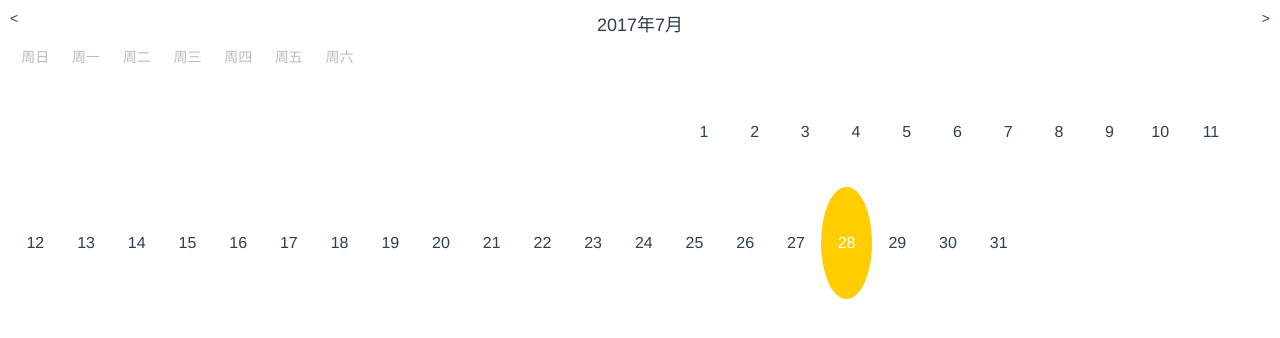
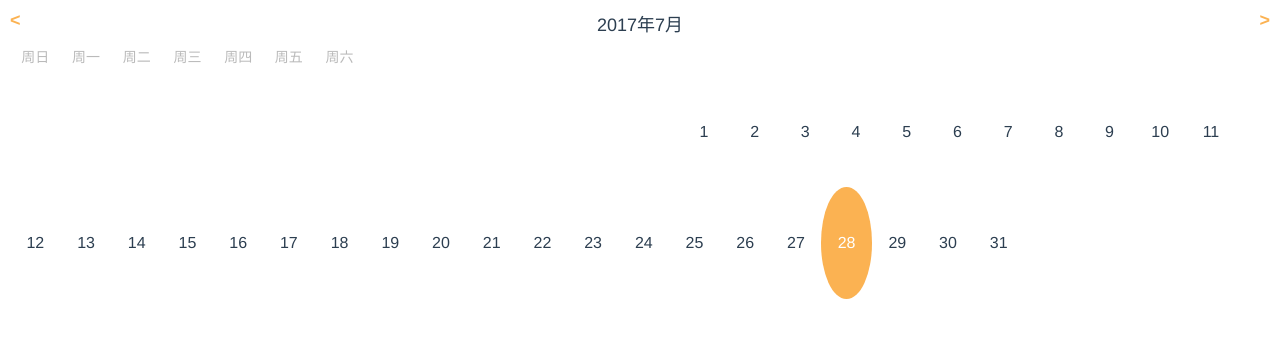
Before and after one commit to yGuess/pocketBook, a Vue app: page /addRecord in a window 1280 px wide. Shown: the top 338 px of the page. Built offline with nearby package versions, Linux system fonts and the light colour scheme.

Commit message:
样式修改

```diff
--- a/src/App.vue
+++ b/src/App.vue
@@ -1,10 +1,6 @@
 <template>
   <div id="app">
-    <div class="month-btn">
-      <div @click="prev"><</div>
-      <div @click="next">></div>
-    </div>
-    <datePicker :date="date" v-on:selectDate="getSelectDate"></datePicker>
+    <datePicker :date="date" @selectDate="getSelectDate" @prev="prev" @next="next" class="time"></datePicker>
   </div>
 </template>
 
@@ -36,7 +32,6 @@ export default {
     },
     getSelectDate (data) {
       this.selectDate = data
-      console.log(data)
     }
   }
 }
@@ -50,17 +45,7 @@ export default {
   text-align: center;
   color: #2c3e50;
 }
-.month-btn {
-  width: 100%;
+.time {
   margin-top: 0.1rem;
-  font-size: 0.14rem;
-}
-.month-btn > div:first-child {
-  float: left;
-  margin-left: 0.1rem;
-}
-.month-btn > div:last-child {
-  float: right;
-  margin-right: 0.1rem;
 }
 </style>
--- a/src/components/datePicker.vue
+++ b/src/components/datePicker.vue
@@ -1,7 +1,9 @@
 <template>
   <div class="date-container">
     <div class="month">
-      <span>{{year}}年{{month}}月</span>
+      <div @click="prev" class="btn"><</div>
+      <div>{{year}}年{{month}}月</div>
+      <div @click="next" class="btn">></div>
     </div>
     <div class="week">
       <div v-for = "item in weeks">{{item}}</div>
@@ -9,7 +11,7 @@
     <div class="dates">
       <div :style="{ height: height + 'rem', lineHeight: height + 'rem', width: height * firstDayOfMonth + 'rem' }"></div>
       <div v-for = "item in dayCountOfMonth" v-if="item < selectDate" @click="getSelectDate(item)" :style="{ height: height + 'rem', lineHeight: height + 'rem'}">{{item}}</div>
-      <div v-for = "item in dayCountOfMonth" v-if="item === selectDate" @click="getSelectDate(item)" :style="{ height: height + 'rem', lineHeight: height + 'rem', background: '#FFCD00', color: '#fff'}">{{item}}</div>
+      <div v-for = "item in dayCountOfMonth" v-if="item === selectDate" @click="getSelectDate(item)" :style="{ height: height + 'rem', lineHeight: height + 'rem', background: '#FBB252', color: '#fff'}">{{item}}</div>
       <div v-for = "item in dayCountOfMonth" v-if="item > selectDate" @click="getSelectDate(item)" :style="{ height: height + 'rem', lineHeight: height + 'rem' }">{{item}}</div>
     </div>
   </div>
@@ -62,6 +64,12 @@ export default {
     getSelectDate (selectDate) {
       this.selectDate = selectDate
       this.$emit('selectDate', selectDate)
+    },
+    prev () {
+      this.$emit('prev')
+    },
+    next () {
+      this.$emit('prev')
     }
   },
   watch: {
@@ -80,7 +88,15 @@ export default {
 <!-- Add "scoped" attribute to limit CSS to this component only -->
 <style scoped>
   .month {
+    width: calc(100% - 0.2rem);
+    margin: 0 auto;
+    display: flex;
+    justify-content: space-between;
     font-size: 0.18rem;
+  }
+  .btn {
+    font-weight: bold;
+    color: #FBB252;
   }
   .week, .dates {
     width: calc(100% - 0.2rem);
```
